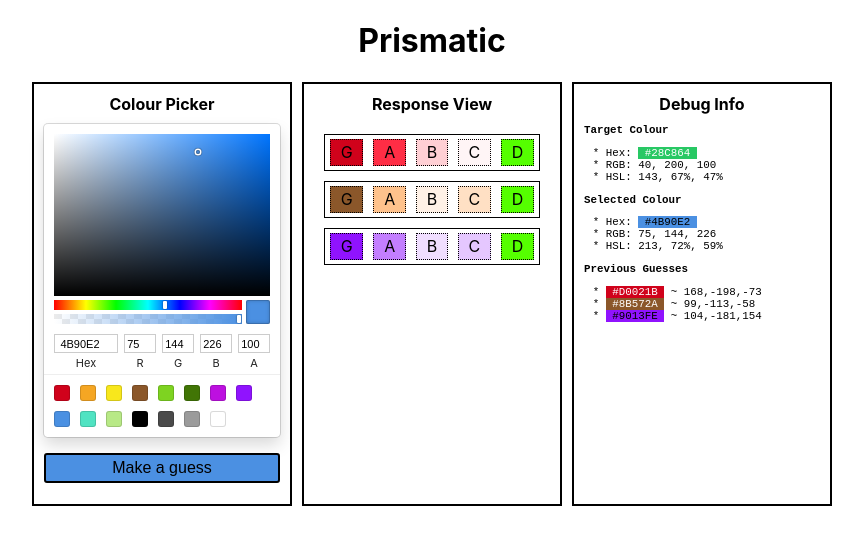
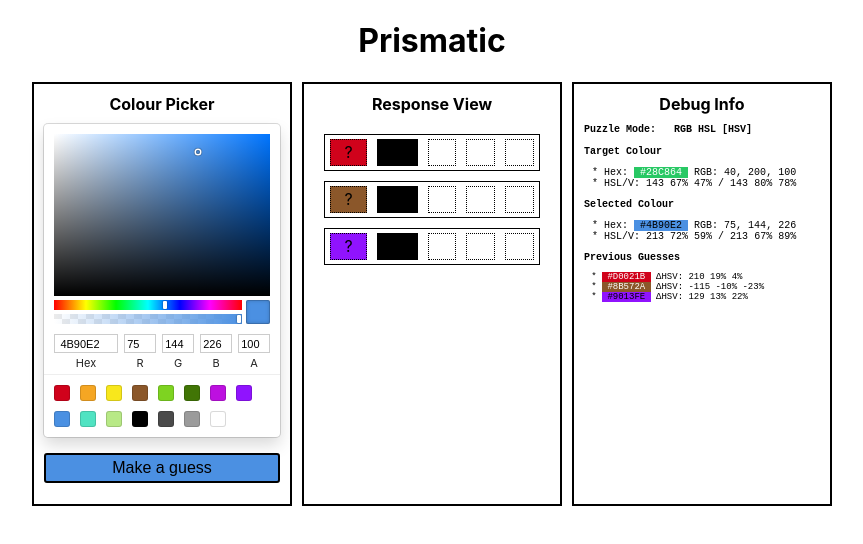
Before and after one commit to juniperab/prismatic, a React (Create React App) app: page / in a window 1280 px wide. Shown: the top 544 px of the page, without its empty margins (208-1071 px from the left). Built offline with nearby package versions, Linux system fonts and the light colour scheme.

Commit message:
Add a puzzle slice and formalize the concept of game modes

```diff
--- /dev/null
+++ b/src/app/modules/puzzle/puzzleSlice.ts
@@ -0,0 +1,32 @@
+import {createSlice, PayloadAction} from "@reduxjs/toolkit";
+import {RGBColor} from "react-color";
+import {RootState} from "../../store";
+
+export type PuzzleMode = 'rgb' | 'hsl' | 'hsv'
+
+export interface PuzzleState {
+    mode: PuzzleMode;
+    target: RGBColor;
+}
+
+const initialState: PuzzleState = {
+    mode: 'hsv',
+    target: {r: 40, g: 200, b: 100},
+}
+
+export const puzzleSlice = createSlice({
+    name: 'puzzle',
+    initialState,
+    reducers: {
+        setMode: (state, action: PayloadAction<PuzzleMode>) => {
+            state.mode = action.payload
+        },
+        setTarget: (state, action: PayloadAction<RGBColor>) => {
+            state.target = action.payload
+        },
+    }
+})
+
+export const { setMode, setTarget } = puzzleSlice.actions
+export const selectPuzzleState = (state: RootState) => state.puzzle
+export default puzzleSlice.reducer
--- a/src/app/store.ts
+++ b/src/app/store.ts
@@ -1,9 +1,11 @@
 import { configureStore, ThunkAction, Action } from '@reduxjs/toolkit';
 import colourGuesser from "../features/colour-guesser/colourGuesserSlice";
+import puzzle from "./modules/puzzle/puzzleSlice";
 
 export const store = configureStore({
   reducer: {
     colourGuesser: colourGuesser,
+    puzzle: puzzle,
   },
 });
 
--- a/src/app/utils/colourMath.ts
+++ b/src/app/utils/colourMath.ts
@@ -111,3 +111,29 @@ export function toHex(colour: AnyColor): string {
     }
     throw new Error("invalid colour type")
 }
+
+/**
+ * Rotate a hue around the colour wheel by some number of degrees. The result will be in [0, 360).
+ *
+ * @param hue           the original hue
+ * @param degrees       the number of degrees to rotate (may be positive or negative)
+ */
+export function rotateHue(hue: number, degrees: number): number {
+    let newHue = (hue + degrees) % 360
+    while (newHue < 0) newHue += 360
+    return newHue
+}
+
+/**
+ * Return the number of degree needed to rotate from a to b.
+ * The result will always be on [-180, 180]
+ *
+ * @param hues      the starting- and ending-point hues
+ */
+export function hueDiff(hues: {to: number, from: number}): number {
+    // normalize the given hues onto [0, 360), just in case
+    let diff = rotateHue(hues.to, 0) - rotateHue(hues.from, 0)
+    while (diff > 180) diff -= 360
+    while (diff < -180) diff += 360
+    return diff
+}
--- a/src/features/colour-guesser/colourGuesserSlice.ts
+++ b/src/features/colour-guesser/colourGuesserSlice.ts
@@ -6,7 +6,6 @@ import {RootState} from "../../app/store";
 export interface ColourGuesserState {
     colour: RGBColor;
     previousGuesses: RGBColor[];
-    target: RGBColor;
 }
 
 const initialState: ColourGuesserState = {
@@ -16,7 +15,6 @@ const initialState: ColourGuesserState = {
         {r: 139, g: 87, b: 42},
         {r: 144, g: 19, b: 254},
     ],
-    target: {r: 40, g: 200, b: 100},
 }
 
 export const colourGuesserSlice = createSlice({
--- a/src/features/debug-display/DebugDisplay.tsx
+++ b/src/features/debug-display/DebugDisplay.tsx
@@ -1,15 +1,16 @@
-import {useAppSelector} from "../../app/hooks";
+import {useAppDispatch, useAppSelector} from "../../app/hooks";
 import {selectColourGuesserState} from "../colour-guesser/colourGuesserSlice";
 import styled from "styled-components";
 import {RGBColor} from "react-color";
-import {toHex, toHSL} from "../../app/utils/colourMath";
+import {AnyColor, toHex, toHSL, toHSV, toRGB} from "../../app/utils/colourMath";
+import {selectPuzzleState, setMode} from "../../app/modules/puzzle/puzzleSlice";
 
 const DataView = styled.div`
   text-align: left;
   height: 360px;
   overflow-y: scroll;
   font-family: monospace;
-  font-size: smaller;
+  font-size: x-small;
   label {
     font-weight: bold;
   }
@@ -22,12 +23,20 @@ const DataView = styled.div`
   }
 `
 
+const Toggle = styled.span`
+  &:hover {
+    text-decoration: underline;
+  }
+`
+
 export function DebugDisplay() {
-    const { colour, previousGuesses, target } = useAppSelector(selectColourGuesserState)
+    const { colour, previousGuesses } = useAppSelector(selectColourGuesserState)
+    const { mode, target } = useAppSelector(selectPuzzleState)
+    const dispatch = useAppDispatch()
 
-    function swatch(rgb: RGBColor) {
-        const hsl = toHSL(rgb)
-        const hex = toHex(rgb)
+    function swatch(colour: AnyColor) {
+        const hsl = toHSL(colour)
+        const hex = toHex(colour)
         const swatchTextColour = hsl.l < 50 ? 'white' : 'black'
         return (
             <span className='swatch' style={{backgroundColor: hex, color: swatchTextColour}}>
@@ -38,32 +47,56 @@ export function DebugDisplay() {
 
     function describeColour(rgb: RGBColor) {
         const hsl = toHSL(rgb)
+        const hsv = toHSV(rgb)
 
         return (
             <ul>
-                <li>Hex: {swatch(rgb)}</li>
-                <li>RGB: {rgb.r}, {rgb.g}, {rgb.b}</li>
-                <li>HSL: {hsl.h}, {hsl.s}%, {hsl.l}%</li>
+                <li>Hex: {swatch(rgb)} RGB: {rgb.r}, {rgb.g}, {rgb.b}</li>
+                <li>HSL/V: {hsl.h} {hsl.s}% {hsl.l}% / {hsv.h} {hsv.s}% {hsv.v}%</li>
             </ul>
         )
     }
 
     return (
         <DataView>
+            <label>Puzzle Mode:&nbsp;&nbsp;&nbsp;
+                <Toggle onClick={() => dispatch(setMode('rgb'))}>
+                    {mode === 'rgb' ? '[' : ''}RGB{mode === 'rgb' ? ']' : ''}
+                </Toggle>&nbsp;
+                <Toggle onClick={() => dispatch(setMode('hsl'))}>
+                    {mode === 'hsl' ? '[' : ''}HSL{mode === 'hsl' ? ']' : ''}
+                </Toggle>&nbsp;
+                <Toggle onClick={() => dispatch(setMode('hsv'))}>
+                    {mode === 'hsv' ? '[' : ''}HSV{mode === 'hsv' ? ']' : ''}
+                </Toggle>
+            </label>
+            <br/><br/>
             <label>Target Colour</label>
             {describeColour(target)}
             <label>Selected Colour</label>
             {describeColour(colour)}
             <label>Previous Guesses</label>
-            <ul>
+            <ul style={{fontSize: 'xx-small'}}>
                 {
                     previousGuesses.map((guess, idx) => {
+                        const rgbT = toRGB(target)
+                        const hslT = toHSL(target)
+                        const hsvT = toHSV(target)
+                        const rgbG = toRGB(guess)
+                        const hslG = toHSL(guess)
+                        const hsvG = toHSV(guess)
+                        const rgbDiffString = `ΔRGB: ${rgbG.r - rgbT.r}, ${rgbG.g - rgbT.g}, ${rgbG.b - rgbT.b}`
+                        const hslDiffString = `ΔHSL: ${hslG.h - hslT.h} ${hslG.s - hslT.s}% ${hslG.l - hslT.l}%`
+                        const hsvDiffString = `ΔHSV: ${hsvG.h - hsvT.h} ${hsvG.s - hsvT.s}% ${hsvG.v - hsvT.v}%`
+                        let diffString = ''
+                        switch (mode) {
+                            case 'rgb': diffString = rgbDiffString; break
+                            case 'hsl': diffString = hslDiffString; break
+                            case 'hsv': diffString = hsvDiffString; break
+                        }
                         return (
                             <li key={idx}>
-                                {swatch(guess)} ~&nbsp;
-                                {guess.r - target.r},
-                                {guess.g - target.g},
-                                {guess.b - target.b}
+                                {swatch(rgbG)} {diffString}
                             </li>
                         )
                     })
--- a/src/features/guess-display/GuessDisplay.tsx
+++ b/src/features/guess-display/GuessDisplay.tsx
@@ -1,9 +1,9 @@
 import styled from "styled-components";
 import {useAppSelector} from "../../app/hooks";
 import {selectColourGuesserState} from "../colour-guesser/colourGuesserSlice";
-import {HSLColor, RGBColor} from "react-color";
-import {AnyColor, HSVColor, toHex, toHSV} from "../../app/utils/colourMath";
+import {AnyColor, hueDiff, rotateHue, toHex, toHSV} from "../../app/utils/colourMath";
 import {CSSProperties} from "react";
+import {selectPuzzleState} from "../../app/modules/puzzle/puzzleSlice";
 
 const GuessList = styled.div`
   height: 360px;
@@ -40,32 +40,45 @@ const HintBox = styled.div`
 
 type HintColour = {label: string, colour: AnyColor} | undefined
 
-export function GuessDisplay() {
-    const { previousGuesses, target } = useAppSelector(selectColourGuesserState)
-
-    function getHints(guess: AnyColor): HintColour[] {
+/**
+ * Generate hints about the target colour, across multiple dimensions of the colour space,
+ * based on the colour that was guessed.
+ *
+ * For each hint dimension:
+ *  - if the guess was too far away (based on a cutoff) from the target on that dimension, the hint will be black.
+ *  - if the guess was exactly correct on that dimension, the hint will be white.
+ *  - the closer the guess is to correct, the less saturated (more white) the hint will be.
+ *
+ * When all hints are white, the target colour will have been guessed exactly.
+ *
+ * @param guess     The guess that was made by the player
+ * @param target    The colour that the player is trying to identify
+ */
+function getHints(guess: AnyColor, target: AnyColor): HintColour[] {
     const hsvG = toHSV(guess)
     const hsvT = toHSV(target)
 
-        const diffH = Math.abs(hsvT.h - hsvG.h) * 100 / 255
-        const diffS = Math.abs(hsvT.s - hsvG.s)
-        const diffV = Math.abs(hsvT.v - hsvG.v)
+    const hueCutoff = 90
+    const hueDifference = hueDiff({from: hsvG.h, to: hsvT.h})
+    const hueHintHue = rotateHue(hsvG.h, 90 * Math.sign(hueDifference))
+    const hueHintSaturation = Math.min(Math.abs(hueDifference) / hueCutoff, 1) * 100
+    const hueHintValue = Math.abs(hueDifference) > hueCutoff ? 0 : 100
 
-        const a = {h: hsvG.h, s: diffH, v: 100}
-        const b = {h: hsvG.h, s: diffS, v: 100}
-        const c = {h: hsvG.h, s: diffV, v: 100}
-        const d = {h: 100, s: 100, v: 100}
     return [
-            {label: 'G', colour: guess},
-            {label: 'A', colour: a},
-            {label: 'B', colour: b},
-            {label: 'C', colour: c},
-            {label: 'D', colour: d},
+        {label: '?', colour: guess},
+        {label: 'H', colour: {h: hueHintHue, s: hueHintSaturation, v: hueHintValue}},
+        undefined,
+        undefined,
+        undefined,
     ]
 }
 
-    function renderGuessResult(guess: AnyColor, key?: number) {
-        const hints = getHints(guess)
+export function GuessDisplay() {
+    const { previousGuesses } = useAppSelector(selectColourGuesserState)
+    const { mode, target } = useAppSelector(selectPuzzleState)
+
+    function renderGuessResult(guess: AnyColor, key: number) {
+        const hints = getHints(guess, target)
         return <GuessBox key={key}>
             {
                 hints.map((hint, idx) => {
@@ -89,7 +102,7 @@ export function GuessDisplay() {
 
     return (
         <GuessList>
-            {previousGuesses.map((guessRgb, idx) => renderGuessResult(guessRgb, idx))}
+            {previousGuesses.map((guess, idx) => renderGuessResult(guess, idx))}
         </GuessList>
     )
 }
```
Also changed, not shown: 1 other file (tests, documents, lock files or other folders). Lines whose indentation alone changed are shown as unchanged.
